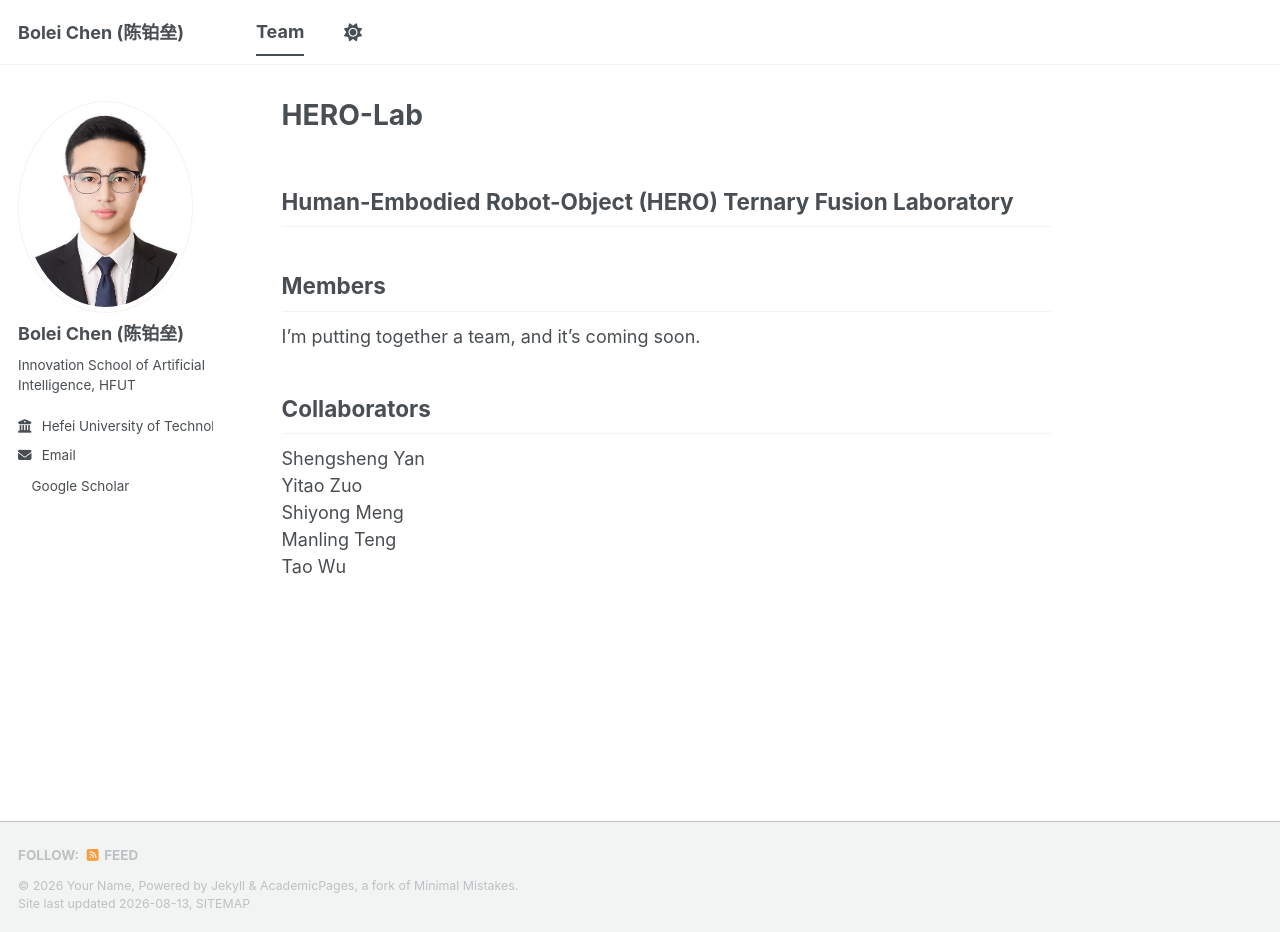
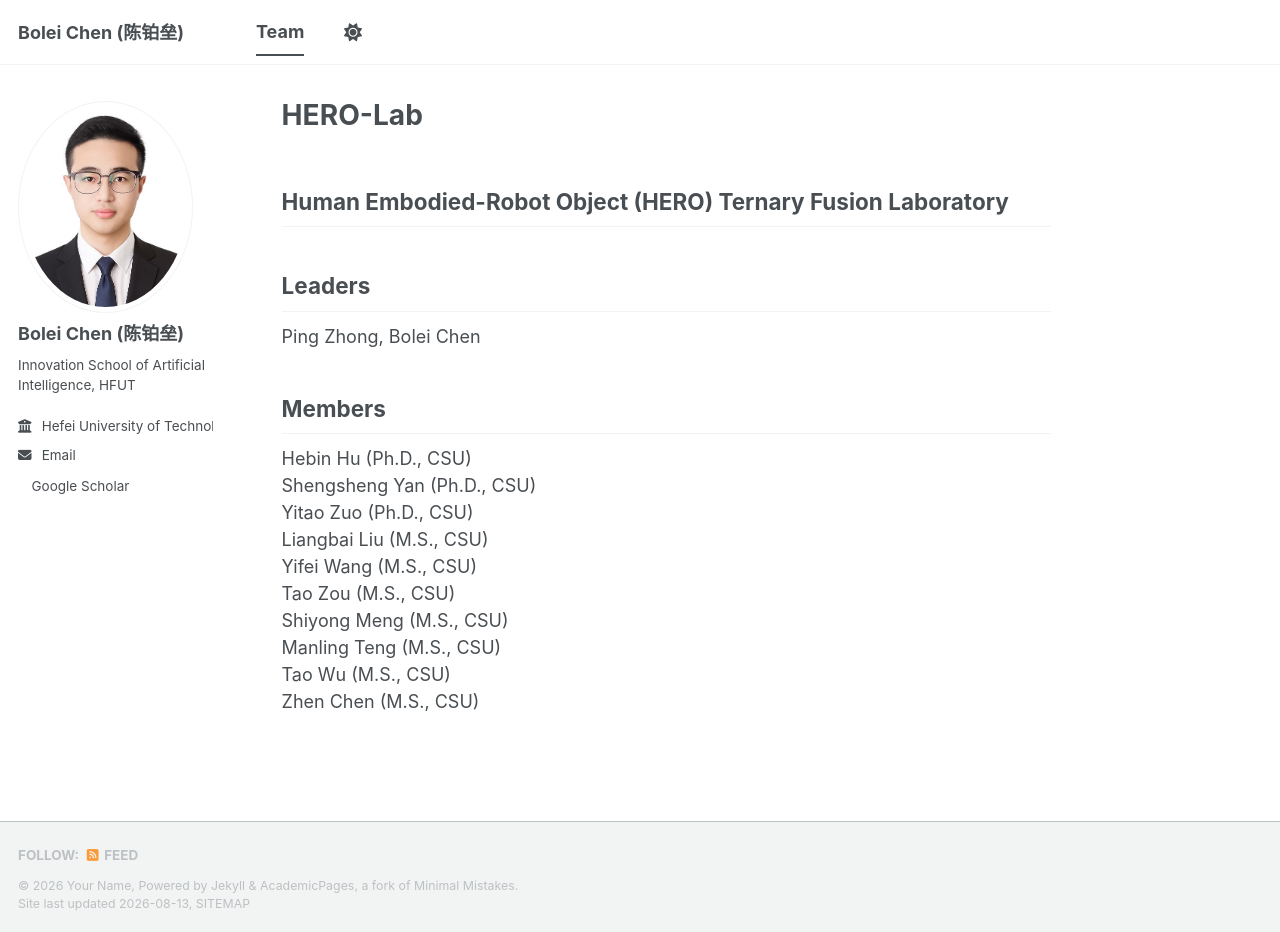
Before and after one commit to BoLeiChen/boleichen.github.io, a Jekyll site: the page built from _pages/markdown.md, in a window 1280 px wide and 932 px high. Built offline with Jekyll 4.4.1, drawn with Linux system fonts in a browser that asks for light colours; a style sheet for code colours, icons or effects is not loaded.

Commit message:
Update markdown.md

```diff
--- a/_pages/markdown.md
+++ b/_pages/markdown.md
@@ -7,14 +7,19 @@ redirect_from:
   - /markdown.html
 ---
 
-## Human-Embodied Robot-Object (HERO) Ternary Fusion Laboratory
+## Human Embodied-Robot Object (HERO) Ternary Fusion Laboratory
+
+## Leaders
+Ping Zhong, Bolei Chen
 
 ## Members
-I'm putting together a team, and it's coming soon.
-
-## Collaborators
-Shengsheng Yan
-<br>Yitao Zuo
-<br>Shiyong Meng
-<br>Manling Teng
-<br>Tao Wu
+Hebin Hu (Ph.D., CSU)
+<br>Shengsheng Yan (Ph.D., CSU)
+<br>Yitao Zuo (Ph.D., CSU)
+<br>Liangbai Liu (M.S., CSU)
+<br>Yifei Wang (M.S., CSU)
+<br>Tao Zou (M.S., CSU)
+<br>Shiyong Meng (M.S., CSU)
+<br>Manling Teng (M.S., CSU)
+<br>Tao Wu (M.S., CSU)
+<br> Zhen Chen (M.S., CSU)
```
